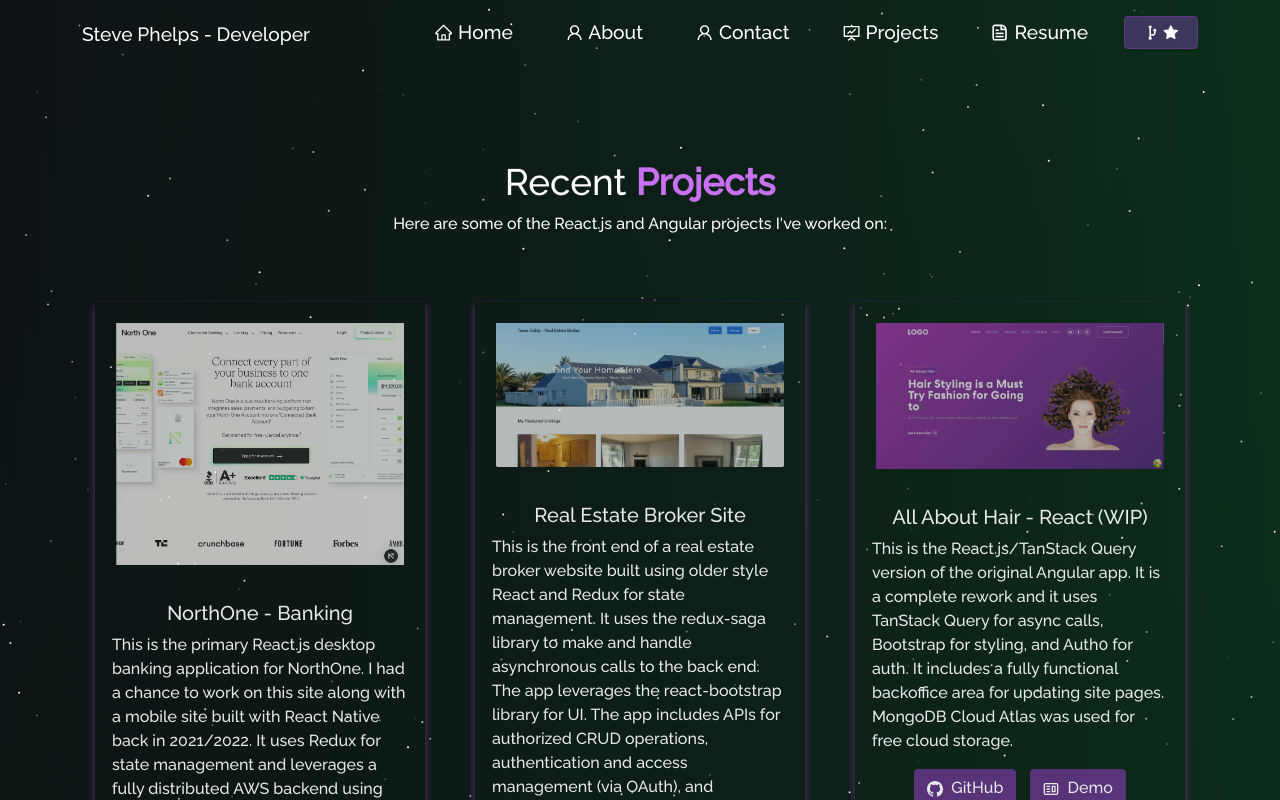
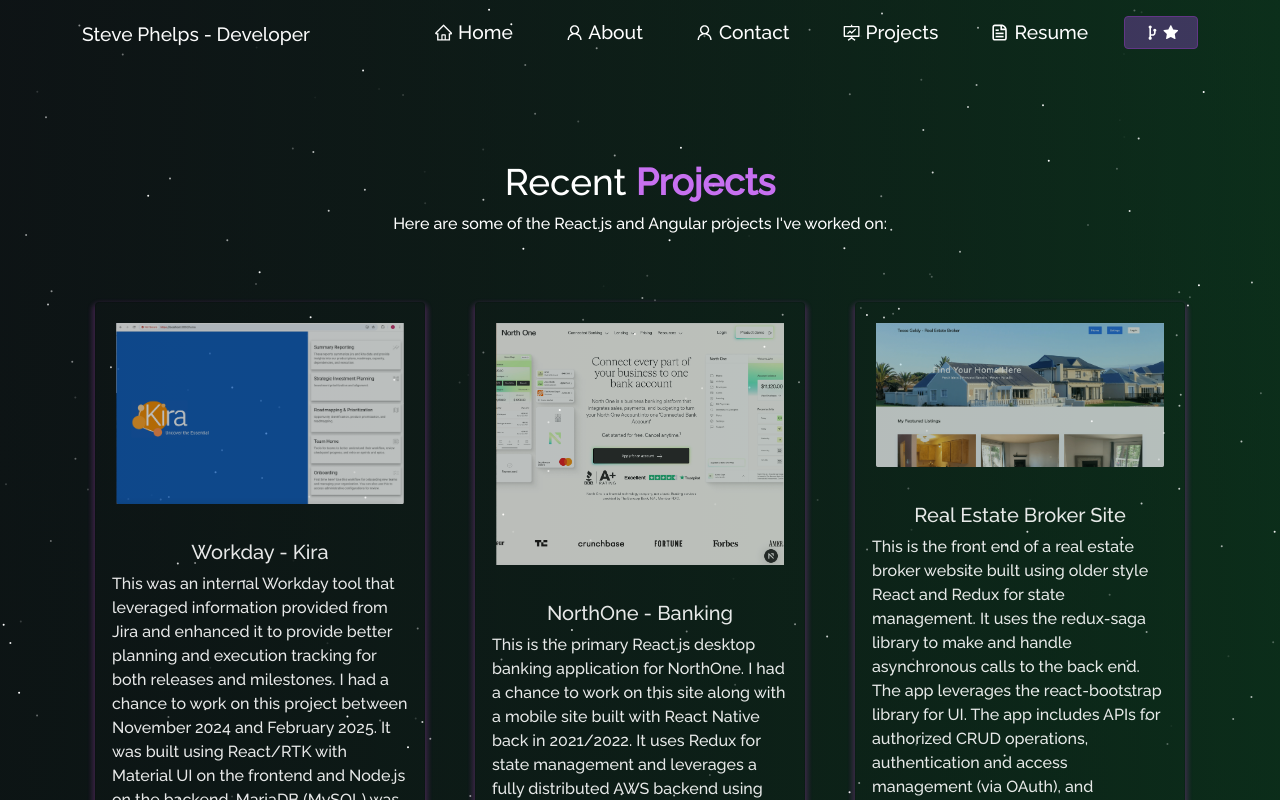
Before and after one commit to 79sphelps/steve-phelps, a React (Create React App) app: page /project in a window 1280 px wide. Shown: the top 800 px of the page. Built offline with nearby package versions, Linux system fonts and the light colour scheme.

Commit message:
Adding Workday Kira project to projects page

```diff
--- a/src/components/Projects/Projects.js
+++ b/src/components/Projects/Projects.js
@@ -12,6 +12,7 @@
 import musicApp from "../../Assets/music-player-app.png";
 import northone from "../../Assets/northone.png";
 import smar from "../../Assets/smar-investments.png";
+import workday from "../../Assets/workday-kira.png";
 
 function Projects() {
   return (
@@ -25,6 +26,15 @@
           Here are some of the React.js and Angular projects I've worked on:
         </p>
         <Row style={{ justifyContent: "center", paddingBottom: "10px" }}>
+          <Col lg={4} md={6} sm={12} className="project-card">
+            <ProjectCard
+              imgPath={workday}
+              isBlog={false}
+              title="Workday - Kira"
+              description="This was an internal Workday tool that leveraged information provided from Jira and enhanced it to provide better planning and execution tracking for both releases and milestones. I had a chance to work on this project between November 2024 and February 2025. It was built using React/RTK with Material UI on the frontend and Node.js on the backend. MariaDB (MySQL) was used as the datastore."
+              // demoLink="https://northone.com/"
+            />
+          </Col>
           <Col lg={4} md={6} sm={12} className="project-card">
             <ProjectCard
               imgPath={northone}
```
Also changed, not shown: src/Assets/workday-kira.png (added).
